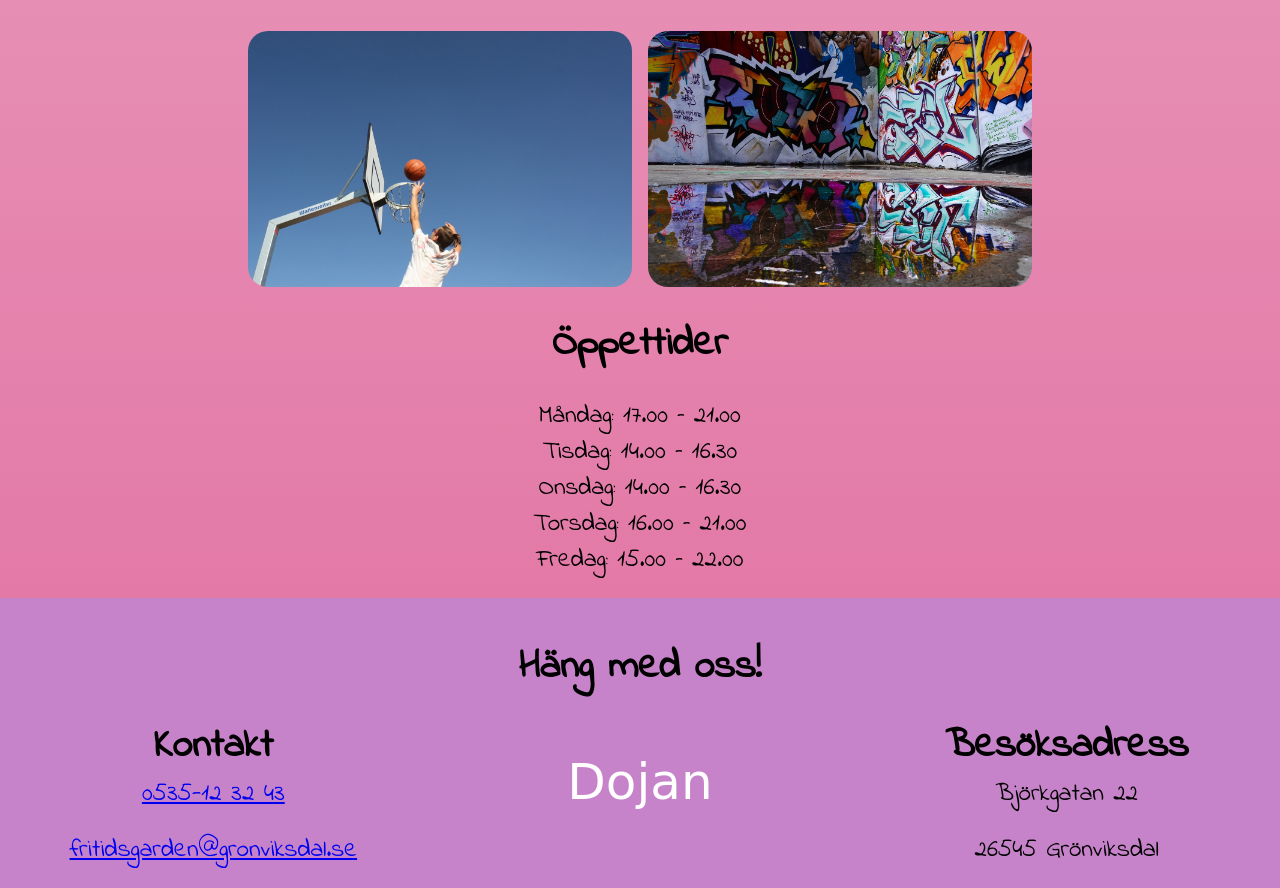
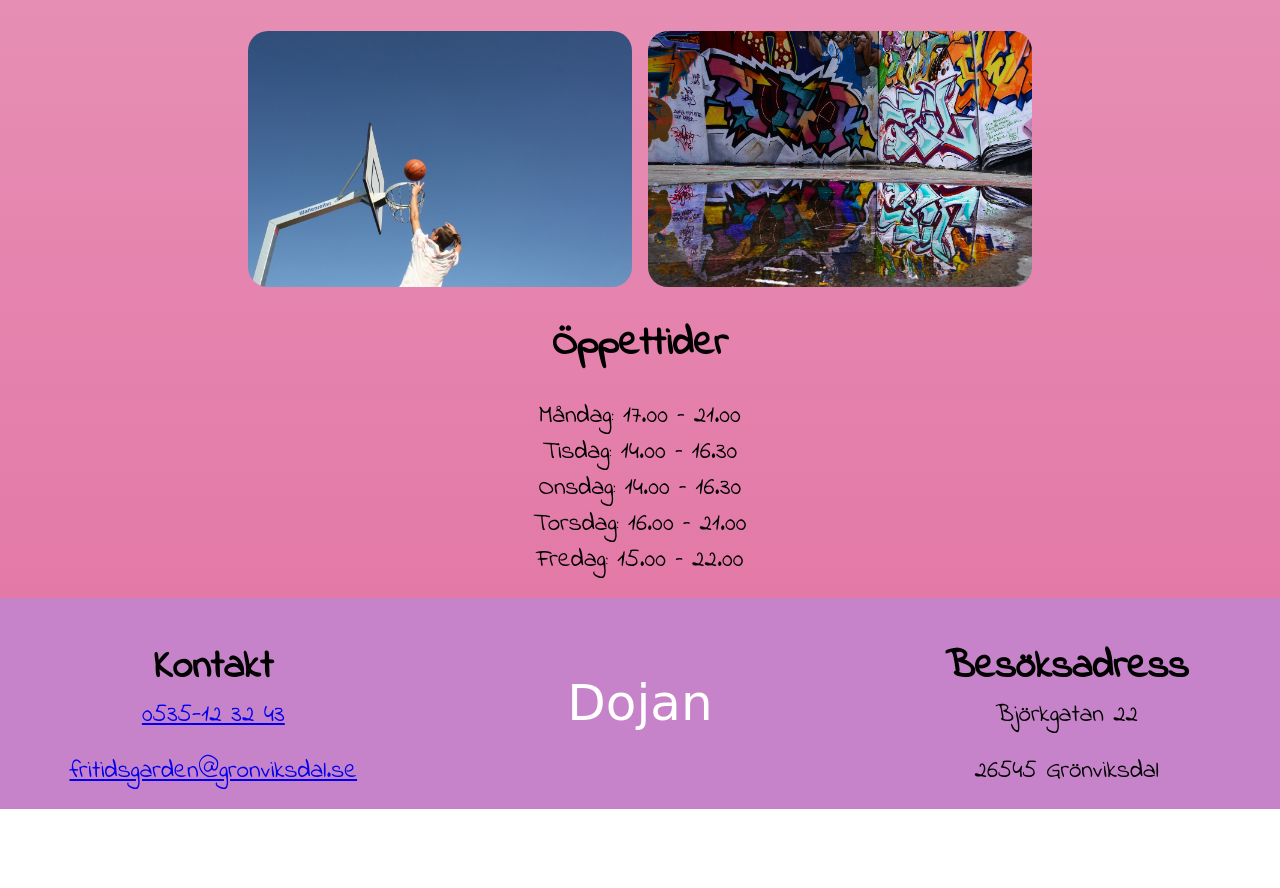
Before and after one commit to tuc-pixel-wizards/agilt-projektarbete-fritidsgarden, a plain HTML site: page index.html in a window 1280 px wide. Shown: the part 1872-2760 px from the top of the page. After the commit the page ends 2681 px from the top, so only its background shows below. Drawn offline with Linux system fonts and the light colour scheme; a web font is replaced by a local one.

Commit message:
removed h2 in footer and css

```diff
--- a/index.html
+++ b/index.html
@@ -79,7 +79,6 @@
       </section>
     </main>
     <footer class="flex">
-      <h2>Häng med oss!</h2>
       <section class="flex-width">
         <h2>Kontakt</h2>
         <p><a href="tel:+00460535-12 32 43">0535-12 32 43</a></p>
--- a/style.css
+++ b/style.css
@@ -212,11 +212,6 @@ p, li {
       align-items: center;
    }
 
-   /*styling h2 with the class flex*/
-   .flex h2 {
-      flex-shrink: 0;
-      flex-basis: 100%;
-   }
 
    /*setting width for the flex*/
    .flex-width {
```
